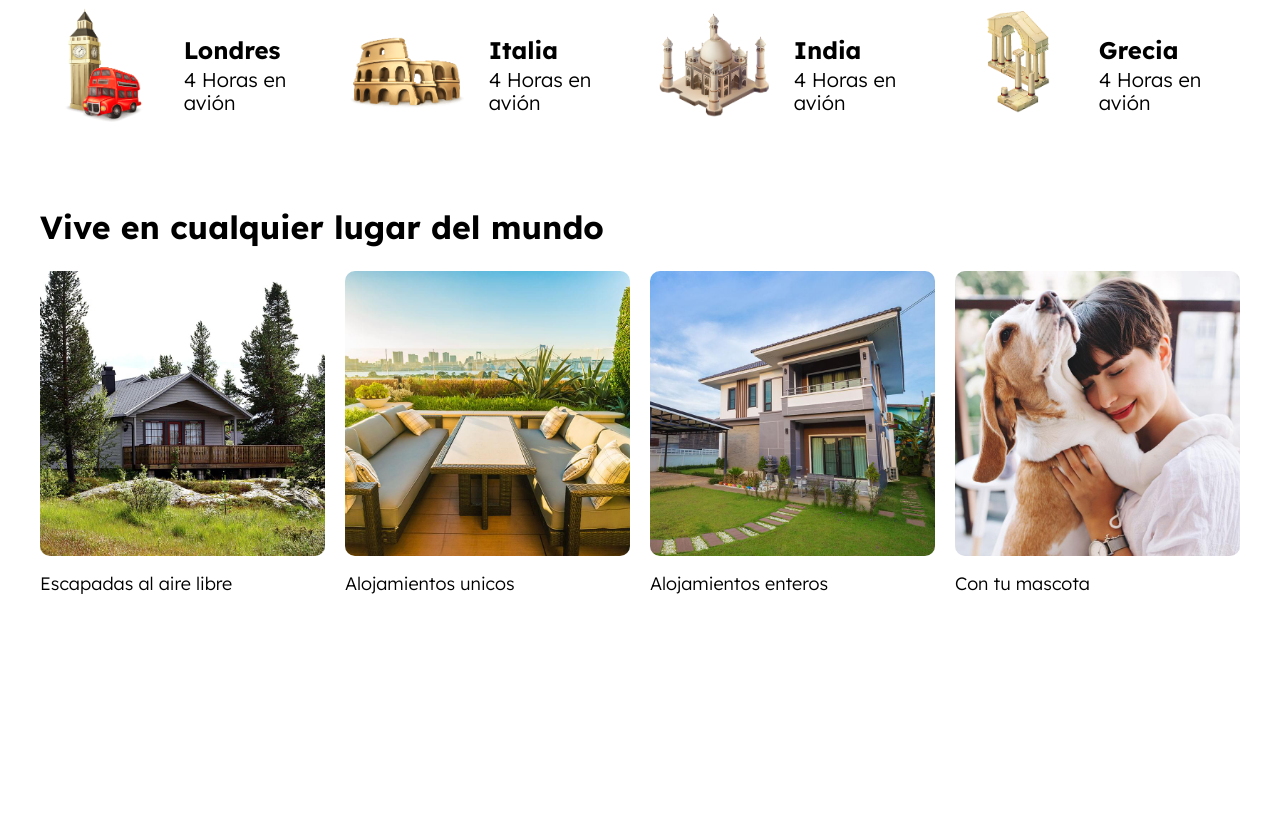
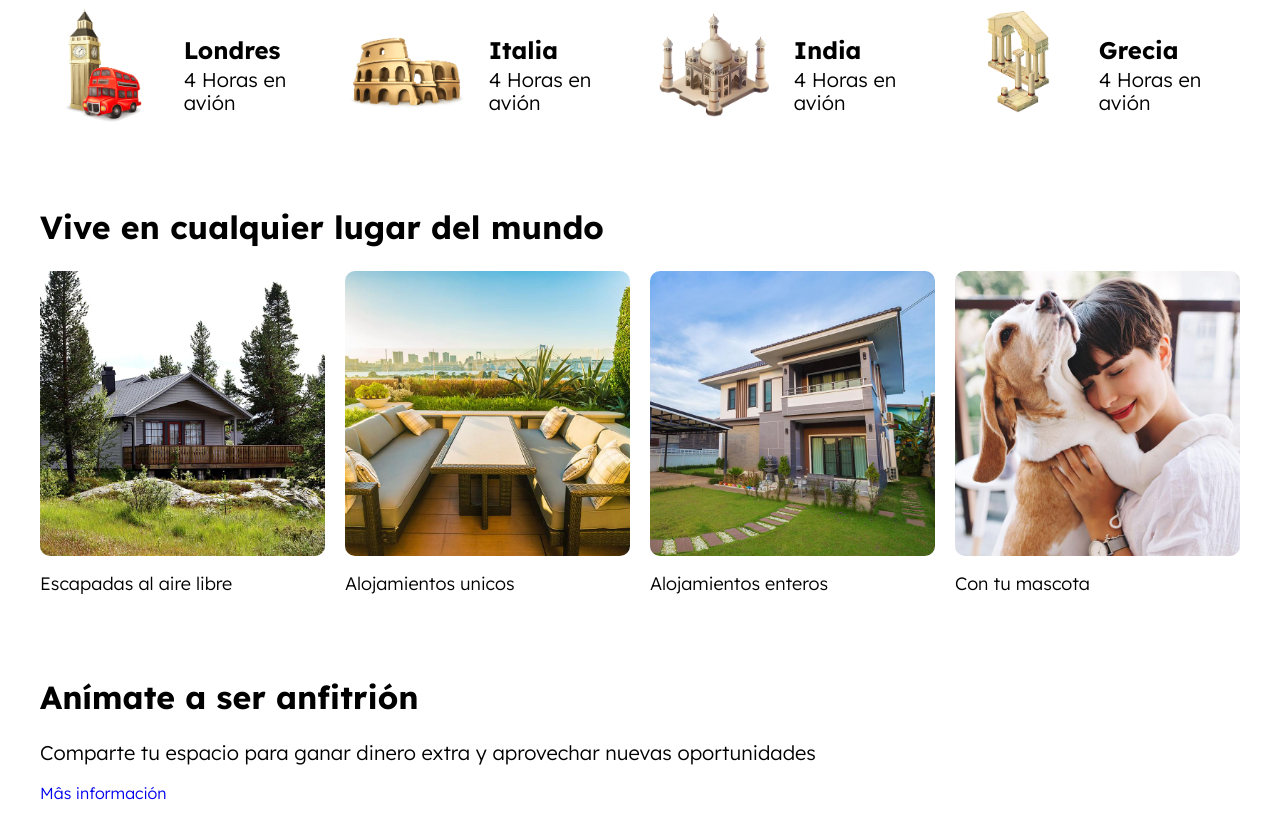
Before and after one commit to johnburetdev/CLON-AIRBNB-2023, a website: page index.html in a window 1280 px wide. Shown: the part 1044-1866 px from the top of the page. Before the commit the page ends 1677 px from the top, so only its background shows below. Drawn offline with Linux system fonts and the light colour scheme.

Commit message:
HTML DE LA SECCION ANFITRION FINALIZADP

```diff
--- a/index.html
+++ b/index.html
@@ -171,9 +171,16 @@
                 <p class="lugar__nombre">Con tu mascota</p>
             </div>
         </div>
+    </section>
 
-
-
+    <section class="anfitrion contenedor seccion">
+        <div class="anfitrion__contenido">
+            <h2 class="anfitrion__heading">Anímate a ser anfitrión</h2>
+            <p class="anfitrion__texto">
+                Comparte tu espacio para ganar dinero extra y aprovechar nuevas oportunidades
+            </p>
+            <a href="#" class="anfitrion__enlace">Mâs información</a>
+        </div>
     </section>
 </body>
 
```
